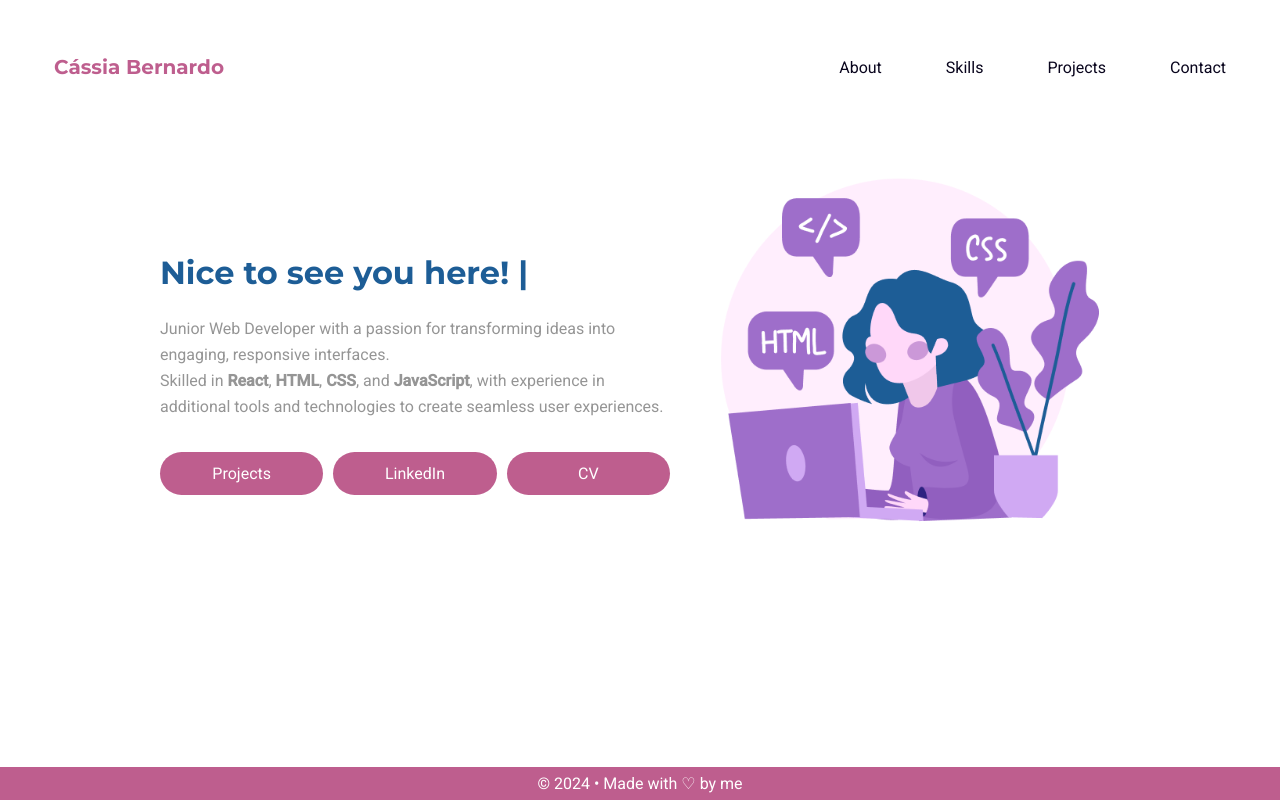
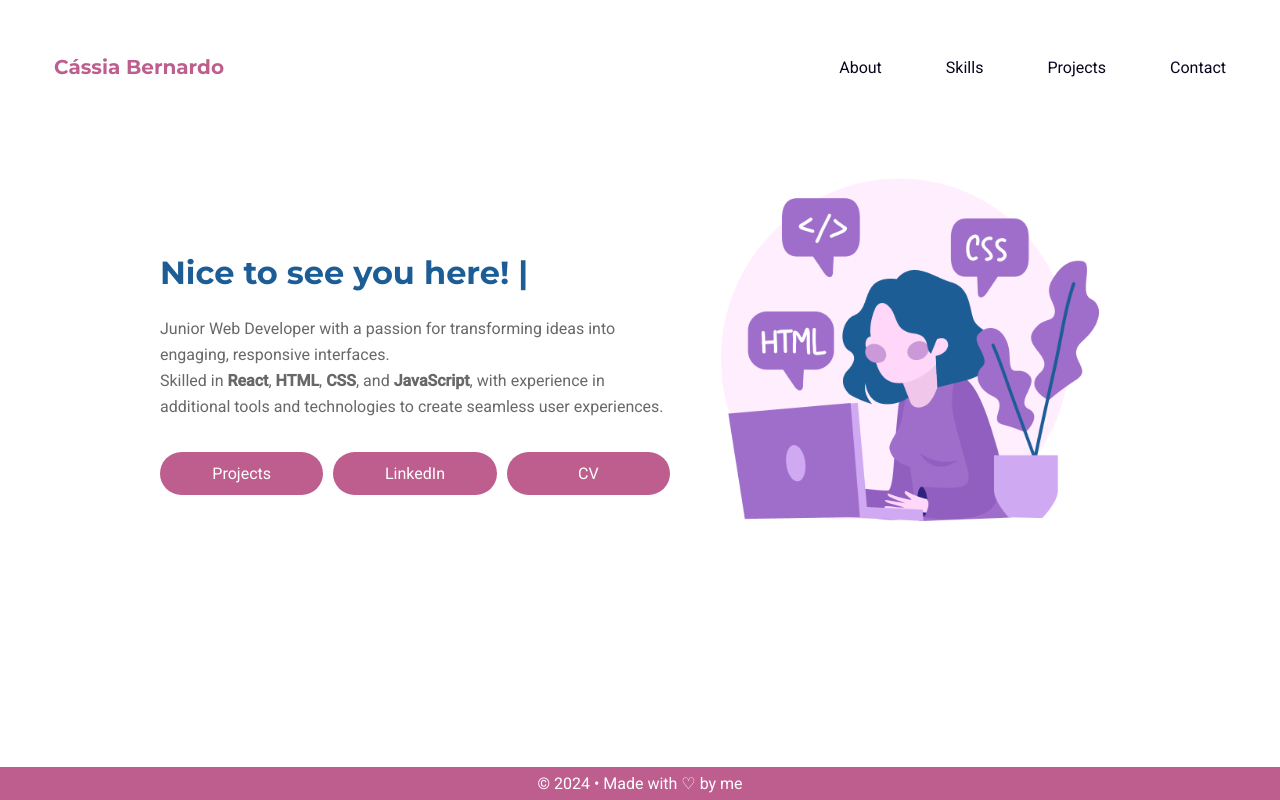
Before and after one commit to casbern/portfolio-site, a React (Vite) app: page / in a window 1280 px wide. Built offline with nearby package versions, Linux system fonts and the light colour scheme.

Commit message:
changed font color

```diff
--- a/src/global.css
+++ b/src/global.css
@@ -3,7 +3,7 @@
 	--black: #09051d;
 
 	--gray-100: #c4c4c4;
-	--gray-200: #959595;
+	--gray-200: #686868;
 
 	--pink-100: #e09ad6;
 	--pink-200: #be5e8e;
```
